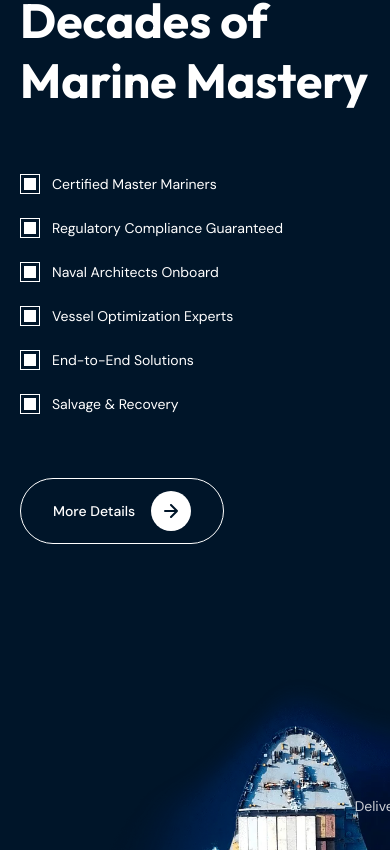
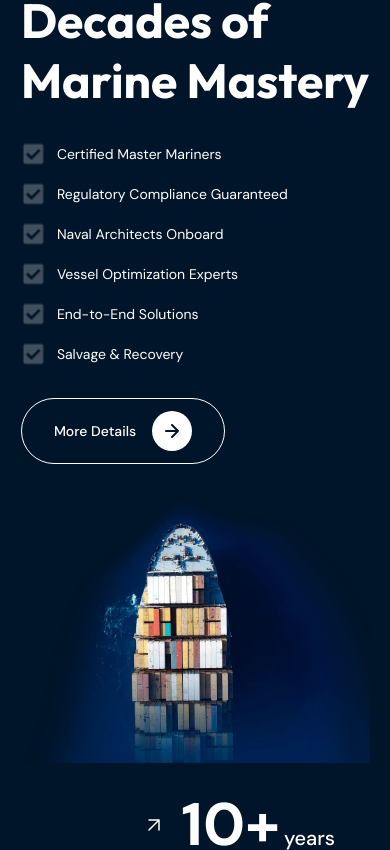
Before and after one commit to AneeVerse/sv-marines, a Next.js app: page / in a window 390 px wide. Shown: the part 7454-8304 px from the top of the page. Built offline with nearby package versions, Linux system fonts and the light colour scheme.

Commit message:
Enhance Stats component layout and responsiveness; replace checkbox SVGs with image assets; update CSS styles for improved spacing and alignment; adjust webpack runtime hash for better performance.

```diff
--- a/src/components/Stats.tsx
+++ b/src/components/Stats.tsx
@@ -6,67 +6,86 @@ const Stats = () => {
   return (
     <section className="py-16 bg-[#001529] text-white relative overflow-hidden">
       <div className="container mx-auto">
-        <div className="grid grid-cols-1 md:grid-cols-2 gap-16 items-center">
-          <div className="z-10">
+        <div className="flex flex-col md:flex-row items-center justify-between">
+          {/* Left side - heading and checkboxes */}
+          <div className="md:w-[30%] z-10">
             <span className="uppercase text-xs tracking-wider font-medium text-white/90 mb-4 block">OUR EXPERIENCE</span>
 
-            <h2 className="text-5xl font-bold mb-16 leading-tight">
+            <h2 className="text-5xl font-bold mb-8 leading-tight">
               Decades of<br />
               Marine Mastery
             </h2>
 
-            <div className="grid grid-cols-1 sm:grid-cols-2 gap-y-6 gap-x-6 mb-16">
+            <div className="grid grid-cols-1 md:grid-cols-2 gap-4 mb-8">
               <div className="flex items-center">
-                <div className="w-5 h-5 mr-3 flex-shrink-0">
-                  <svg width="20" height="20" viewBox="0 0 20 20" fill="none" xmlns="http://www.w3.org/2000/svg">
-                    <rect x="0.5" y="0.5" width="19" height="19" stroke="white"/>
-                    <rect x="4" y="4" width="12" height="12" fill="white"/>
-                  </svg>
+                <div className="w-6 h-6 mr-3 flex-shrink-0">
+                  <Image
+                    src="/images/Component 5.png"
+                    alt="Checkbox"
+                    width={24}
+                    height={24}
+                    className="w-full h-full object-contain"
+                  />
                 </div>
                 <span className="text-sm">Certified Master Mariners</span>
               </div>
               <div className="flex items-center">
-                <div className="w-5 h-5 mr-3 flex-shrink-0">
-                  <svg width="20" height="20" viewBox="0 0 20 20" fill="none" xmlns="http://www.w3.org/2000/svg">
-                    <rect x="0.5" y="0.5" width="19" height="19" stroke="white"/>
-                    <rect x="4" y="4" width="12" height="12" fill="white"/>
-                  </svg>
+                <div className="w-6 h-6 mr-3 flex-shrink-0">
+                  <Image
+                    src="/images/Component 5.png"
+                    alt="Checkbox"
+                    width={24}
+                    height={24}
+                    className="w-full h-full object-contain"
+                  />
                 </div>
                 <span className="text-sm">Regulatory Compliance Guaranteed</span>
               </div>
               <div className="flex items-center">
-                <div className="w-5 h-5 mr-3 flex-shrink-0">
-                  <svg width="20" height="20" viewBox="0 0 20 20" fill="none" xmlns="http://www.w3.org/2000/svg">
-                    <rect x="0.5" y="0.5" width="19" height="19" stroke="white"/>
-                    <rect x="4" y="4" width="12" height="12" fill="white"/>
-                  </svg>
+                <div className="w-6 h-6 mr-3 flex-shrink-0">
+                  <Image
+                    src="/images/Component 5.png"
+                    alt="Checkbox"
+                    width={24}
+                    height={24}
+                    className="w-full h-full object-contain"
+                  />
                 </div>
                 <span className="text-sm">Naval Architects Onboard</span>
               </div>
               <div className="flex items-center">
-                <div className="w-5 h-5 mr-3 flex-shrink-0">
-                  <svg width="20" height="20" viewBox="0 0 20 20" fill="none" xmlns="http://www.w3.org/2000/svg">
-                    <rect x="0.5" y="0.5" width="19" height="19" stroke="white"/>
-                    <rect x="4" y="4" width="12" height="12" fill="white"/>
-                  </svg>
+                <div className="w-6 h-6 mr-3 flex-shrink-0">
+                  <Image
+                    src="/images/Component 5.png"
+                    alt="Checkbox"
+                    width={24}
+                    height={24}
+                    className="w-full h-full object-contain"
+                  />
                 </div>
                 <span className="text-sm">Vessel Optimization Experts</span>
               </div>
               <div className="flex items-center">
-                <div className="w-5 h-5 mr-3 flex-shrink-0">
-                  <svg width="20" height="20" viewBox="0 0 20 20" fill="none" xmlns="http://www.w3.org/2000/svg">
-                    <rect x="0.5" y="0.5" width="19" height="19" stroke="white"/>
-                    <rect x="4" y="4" width="12" height="12" fill="white"/>
-                  </svg>
+                <div className="w-6 h-6 mr-3 flex-shrink-0">
+                  <Image
+                    src="/images/Component 5.png"
+                    alt="Checkbox"
+                    width={24}
+                    height={24}
+                    className="w-full h-full object-contain"
+                  />
                 </div>
                 <span className="text-sm">End-to-End Solutions</span>
               </div>
               <div className="flex items-center">
-                <div className="w-5 h-5 mr-3 flex-shrink-0">
-                  <svg width="20" height="20" viewBox="0 0 20 20" fill="none" xmlns="http://www.w3.org/2000/svg">
-                    <rect x="0.5" y="0.5" width="19" height="19" stroke="white"/>
-                    <rect x="4" y="4" width="12" height="12" fill="white"/>
-                  </svg>
+                <div className="w-6 h-6 mr-3 flex-shrink-0">
+                  <Image
+                    src="/images/Component 5.png"
+                    alt="Checkbox"
+                    width={24}
+                    height={24}
+                    className="w-full h-full object-contain"
+                  />
                 </div>
                 <span className="text-sm">Salvage & Recovery</span>
               </div>
@@ -87,38 +106,41 @@ const Stats = () => {
             </div>
           </div>
 
-          <div className="relative h-[600px] w-[600px] mr-22 flex justify-center items-center">
-            <div className="absolute inset-0 z-0">
+          {/* Middle - Ship image */}
+          <div className="md:w-[40%] relative flex justify-center items-center my-8 md:my-0">
             <Image
               src="/images/our-experience-bg.png"
               alt="Cargo ship aerial view"
-                fill
+              width={600}
+              height={700}
               className="object-contain"
               priority
             />
           </div>
 
-            <div className="absolute top-[20%] right-0 text-right">
+          {/* Right side - Stats */}
+          <div className="md:w-[30%] z-10 space-y-16">
+            <div className="text-right">
               <div className="flex items-center justify-end mb-2">
                 <svg width="30" height="30" viewBox="0 0 30 30" fill="none" xmlns="http://www.w3.org/2000/svg" className="mr-3">
                   <path d="M10 20L20 10M20 10H10M20 10V20" stroke="white" strokeWidth="1.5" strokeLinecap="round" strokeLinejoin="round"/>
                 </svg>
                 <span className="text-6xl font-bold leading-none">10+<span className="text-xl font-medium ml-1">years</span></span>
               </div>
-              <p className="text-sm text-white/80 mt-1 pr-10">
+              <p className="text-sm text-white/80 mt-1">
                 Delivering trusted marine solutions<br />
                 since 2013
               </p>
             </div>
 
-            <div className="absolute bottom-[20%] right-0 text-right">
+            <div className="text-right">
               <div className="flex items-center justify-end mb-2">
                 <svg width="30" height="30" viewBox="0 0 30 30" fill="none" xmlns="http://www.w3.org/2000/svg" className="mr-3">
                   <path d="M10 20L20 10M20 10H10M20 10V20" stroke="white" strokeWidth="1.5" strokeLinecap="round" strokeLinejoin="round"/>
                 </svg>
                 <span className="text-6xl font-bold leading-none">500+<span className="text-xl font-medium ml-1">Projects</span></span>
               </div>
-              <p className="text-sm text-white/80 mt-1 pr-10">
+              <p className="text-sm text-white/80 mt-1">
                 Successful executions from design<br />
                 to salvage
               </p>
```
Also changed, not shown: public/images/Component 5.png (added). Lines whose indentation alone changed are shown as unchanged.
